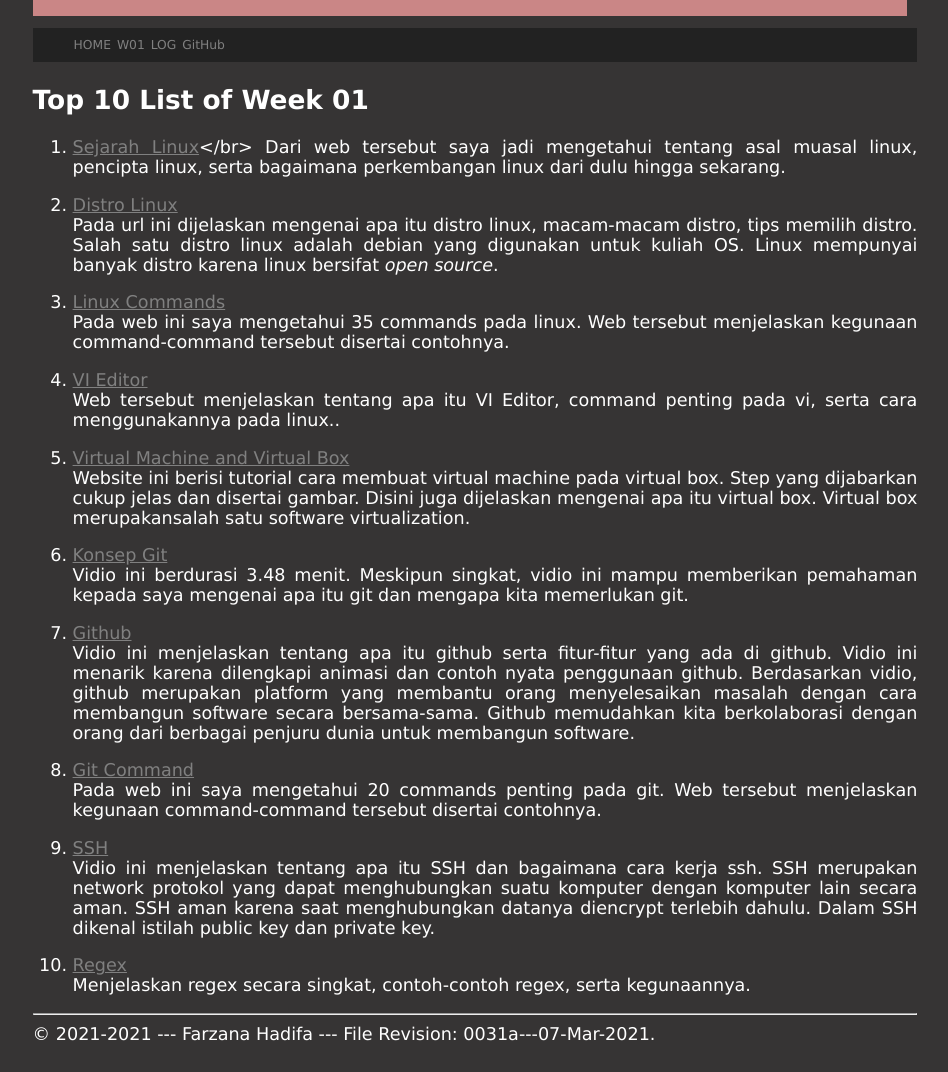
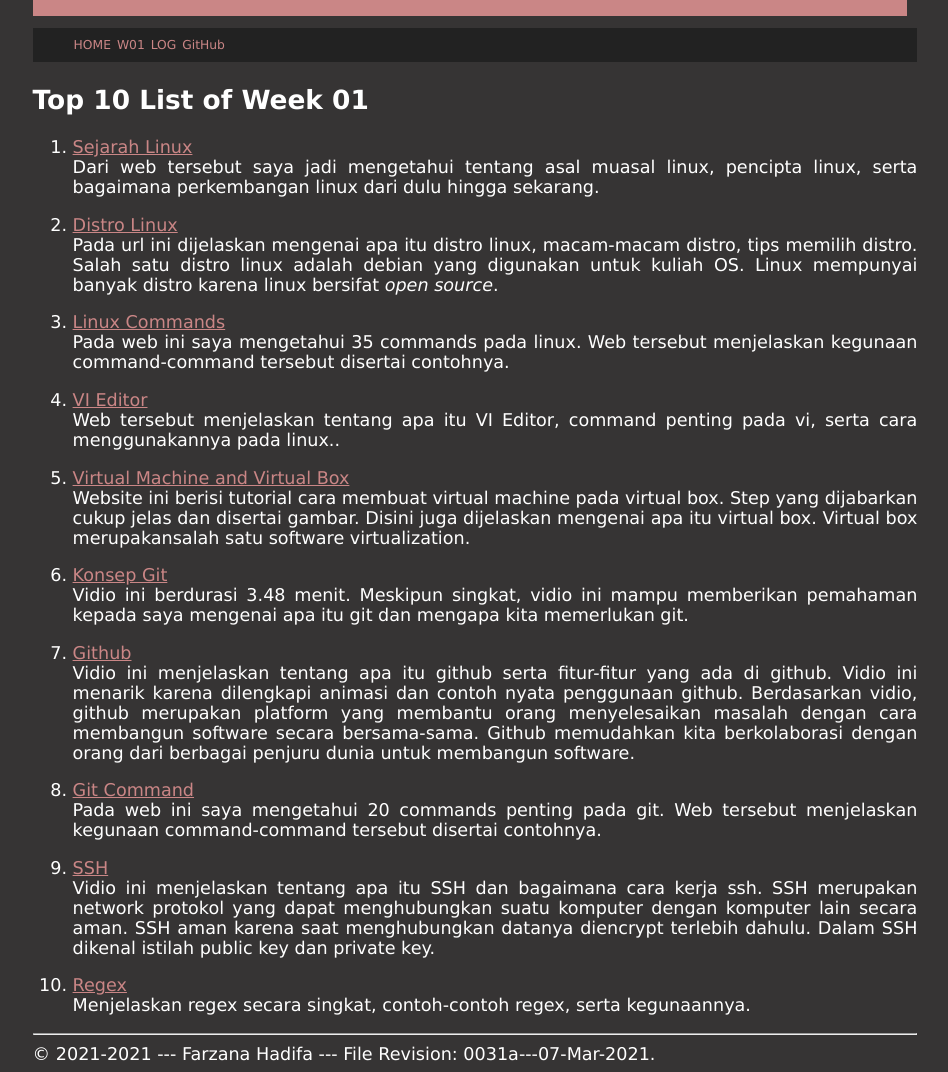
Before and after one commit to frz1110/os211, a Jekyll site: the page built from wd01.md, in a window 1280 px wide, cut to the strip 142-1214 px from the top of the page. Shown: the whole strip, without its empty margins (165-1113 px from the left). Built offline with Jekyll 4.4.1, drawn with Linux system fonts in a browser that asks for light colours; our own code applies the rules of GitHub Pages for plain Markdown files.

Commit message:
10 ten list week 1

```diff
--- a/assets/css/style.css
+++ b/assets/css/style.css
@@ -20,11 +20,11 @@
 }
 
 .container a {
-  color: #808080;
+  color: #ca8686;
 }
 
 .container a:hover {
-  color: #808080:
+  color:#ca8686;
 }
 
 .row {
--- a/wd01.md
+++ b/wd01.md
@@ -5,7 +5,7 @@ permalink: /W01/
 
 # Top 10 List of Week 01
 
-1. [Sejarah Linux](https://www.belajarlinux.org/sejarah-linux/)</br>
+1. [Sejarah Linux](https://www.belajarlinux.org/sejarah-linux/)<br>
 Dari web tersebut saya jadi mengetahui tentang asal muasal linux, pencipta linux, serta
 bagaimana perkembangan linux dari dulu hingga sekarang.
 
```
